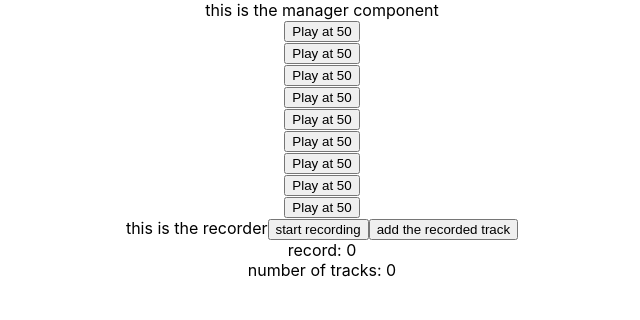
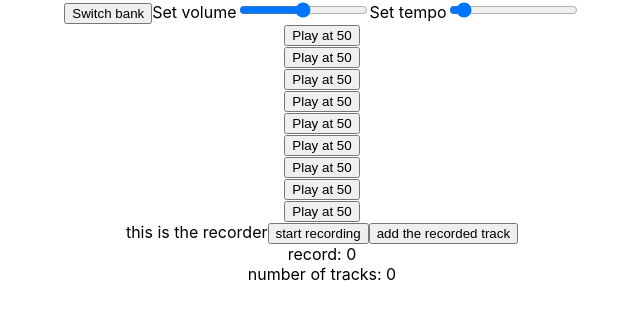
Before and after one commit to nzzCoding/React-Audio-Pad, a React (Create React App) app: page / in a window 1280 px wide. Shown: the top 320 px of the page, without its empty margins (318-958 px from the left). Built offline with nearby package versions, Linux system fonts and the light colour scheme.

Commit message:
Added options component for better organization and readability

```diff
--- a/src/DrumManager.js
+++ b/src/DrumManager.js
@@ -1,6 +1,7 @@
 import React from 'react';
 import AudioBtn from './AudioBtn';
 import Recorder from './Recorder';
+import ManagerOptions from './ManagerOptions'
 import {bank1, bank2} from './soundBank';
 
 class Manager extends React.Component {
@@ -23,6 +24,7 @@ class Manager extends React.Component {
         this.switchRecord = this.switchRecord.bind(this);
         this.addTrack = this.addTrack.bind(this);
         this.selectTrack = this.selectTrack.bind(this);
+        this.switchBank = this.switchBank.bind(this);
     }
 
     playSound(event) {
@@ -78,7 +80,13 @@ class Manager extends React.Component {
     render() {
         return (
         <div className="manager">
-            this is the manager component
+            <ManagerOptions
+                volume={this.state.volume}
+                tempo={this.state.tempo}
+                switchBank={this.switchBank}
+                changeVolume={this.changeVolume}
+                changeTempo={this.changeTempo} />
+
             {/* Mapping the buttons to their corresponding audio*/}
             {this.banks[this.state.bankId]//current sound bank
                 .map((audio_url, index) => (
@@ -90,12 +98,15 @@ class Manager extends React.Component {
                     )
                 )
             }
+
             <Recorder
                 record={this.state.record}
                 switchRecord={this.switchRecord}
                 addTrack={this.addTrack}
                 selectTrack={this.selectTrack}
-                currentTrack={this.state.currentTrack} />
+                currentTrack={this.state.currentTrack}
+                volume={this.state.volume}
+                tempo={this.state.tempo} />
             record: {this.state.currentRec.length}<br />
             number of tracks: {this.state.tracks.length}
         </div>
--- /dev/null
+++ b/src/ManagerOptions.js
@@ -0,0 +1,31 @@
+import React from 'react'
+
+class ManagerOptions extends React.Component {
+    constructor(props) {
+        super(props);
+    }
+
+    render() {
+        return (
+            <div className="pad-options">
+                <button className="bank-choice" onClick={this.props.switchBank}>
+                    Switch bank
+                </button>
+                <label className="volume-range">
+                    Set volume
+                    <input
+                        type="range" min="0" max="100"
+                        onChange={this.props.changeVolume} />
+                </label>
+                <label className="tempo-range">
+                    Set tempo
+                    <input
+                        type="range" min="25" max="400"
+                        onChange={this.props.changeTempo} />
+                </label>
+            </div>
+        )
+    }
+}
+
+export default ManagerOptions
```
